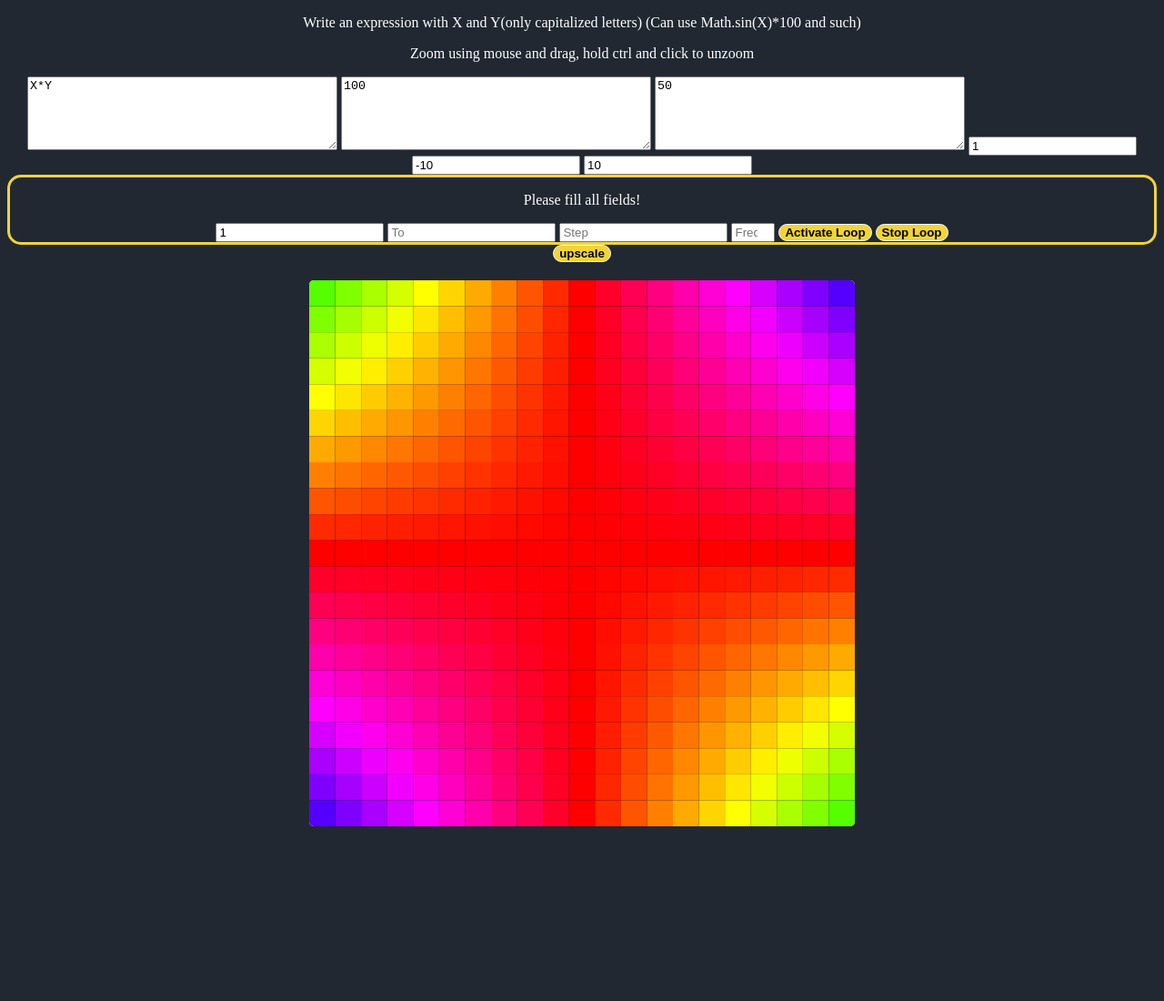
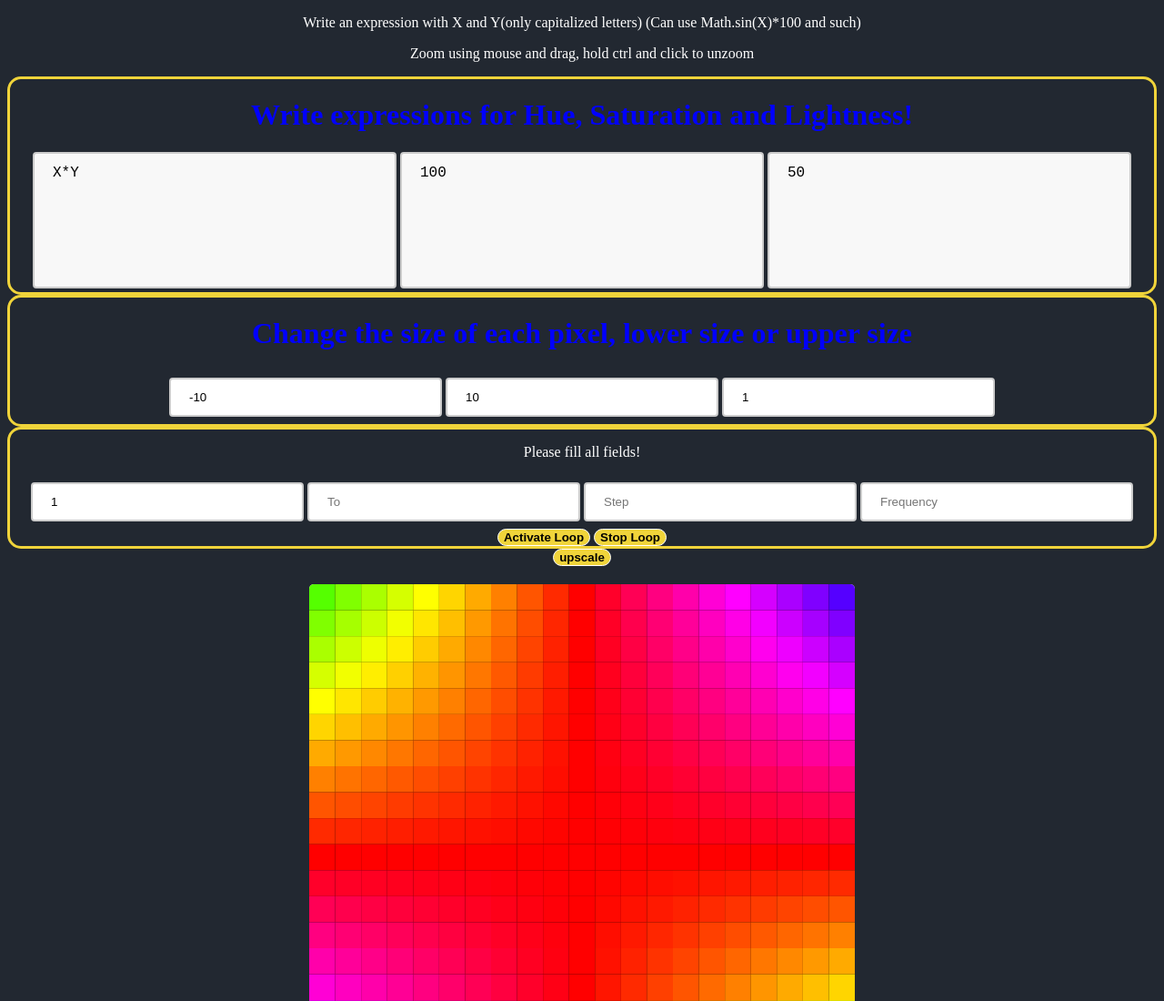
Before and after one commit to Osterie/graphical, a plain HTML site: page color_function/index.html in a window 1280 px wide. Shown: the top 1100 px of the page at 91% size. Before the commit the page ends 940 px from the top, so only its background shows below. Drawn offline with nearby package versions, Linux system fonts and the light colour scheme.

Commit message:
Changed html and css

```diff
--- a/color_function/index.html
+++ b/color_function/index.html
@@ -11,21 +11,27 @@
 
 <body>
 
+	<!-- Remove center! -->
 	<center>
 		<p> Write an expression with X and Y(only capitalized letters) (Can use Math.sin(X)*100 and such)</p>
 		<p> Zoom using mouse and drag, hold ctrl and click to unzoom</p>
 
 		<!-- <button id='reset'> Reset Configs(NA)</button> -->
-		<textarea id='hue_expression' placeholder="Hue" cols="40" rows="5">X*Y</textarea>
-		<textarea id='saturation_expression' placeholder="Saturation" cols="40" rows="5">100</textarea>
-		<textarea id='lightness_expression' placeholder="Lightness" cols="40" rows="5">50</textarea>
+		<div id ='color_components'>
+			<h1> Write expressions for Hue, Saturation and Lightness!</h1>
+			<textarea id='hue_expression' placeholder="Hue" cols="40" rows="5">X*Y</textarea>
+			<textarea id='saturation_expression' placeholder="Saturation" cols="40" rows="5">100</textarea>
+			<textarea id='lightness_expression' placeholder="Lightness" cols="40" rows="5">50</textarea>
+		</div>
 
-		<input id='pixel_ratio' type="number" placeholder="Pixel Ratio" value="1" min="0.1" step="0.1">
-		<input id='size_lower' type='number' placeholder="Size Lower" value='-10'>
-		<input id='size_upper' type='number' placeholder="Size Upper" value='10' oninput="this.value = ~~(this.value);">
+		<div id ='size_manipulation'>
+			<h1> Change the size of each pixel, lower size or upper size </h1>
+			<input id='size_lower' type='number' placeholder="Size Lower" value='-10'>
+			<input id='size_upper' type='number' placeholder="Size Upper" value='10' oninput="this.value = ~~(this.value);">
+			<input id='pixel_ratio' type="number" placeholder="Pixel Ratio" value="1" min="0.1" step="0.1">
+		</div>
 
 		<div id = "variable_container">
-
 			<!-- <input id = 'custom_variable_name' type="text" placeholder="Variable Name"> -->
 			<p> Please fill all fields!</p>
 			<p id = 'custom_variable_name'></p>
@@ -36,7 +42,6 @@
 			<input id = 'custom_variable_frequency' type="number" placeholder="Frequency" max="5" min="0">
 			<button id = 'custom_variable_activate'> Activate Loop </button>
 			<button id = 'custom_variable_stop'> Stop Loop </button>
-
 		</div>
 
 		<button id='upscale'> upscale </button>
--- a/color_function/script.js
+++ b/color_function/script.js
@@ -129,8 +129,8 @@ function handle_canvas_event_zoom(event) {
         resizing_img.src = canvas.toDataURL();
       }
 
-      // initial_cursor_position = [];
-      // current_cursor_position = [];
+      initial_cursor_position = [];
+      current_cursor_position = [];
       break;
 
     default:
@@ -227,7 +227,6 @@ function custom_variable_handler(){
 //!TODO: quality mode and fast mode, ise ctx.drawimage method for fast and redraw every pixel every time for fast mode.
 //TODO: save settings in localstorage
 
-//TODO: Create option to make a variable that changes every second f.eks. goes from 1 to 10 then 10 to 1, call it n and then n can be used in the color chooser
 
 //TODO: when changing size, the direction of which the new image is drawn in is wrong..
 //TODO: Add more color models, i.e rgb and such
@@ -250,3 +249,4 @@ function custom_variable_handler(){
 //* make it possible to zoom in on inzoomed image.
 //* made zooming more general
 //* made functions into methods
+//* created option to make a variable that changes every second f.eks. goes from 1 to 10 then 10 to 1, call it n and then n can be used in the color chooser
--- a/color_function/style.css
+++ b/color_function/style.css
@@ -19,7 +19,6 @@ div
 	cursor: crosshair;
 	border: solid 0px orange;
 	border-radius: 5px;
-	/* image-rendering: pixelated; */
 }
 
 #canvas :last-child
@@ -34,9 +33,6 @@ div
 	border: solid 2px orange;
 	border-radius: 5px;
 }
-
-
-/* Just changing styles */
 
 button
 {
@@ -60,3 +56,34 @@ button:hover
 	transform: scale(0.8);
 	background-color: red;
 }
+
+
+input {
+	width: 300px;
+	padding: 12px 20px;
+	margin: 8px 0;
+	box-sizing: border-box;
+	border: 2px solid #ccc;
+	border-radius: 4px;
+  }
+
+input:focus {
+	border: 2px solid #555;
+  }
+
+textarea {
+	width: 400px;
+	height: 150px;
+	padding: 12px 20px;
+	box-sizing: border-box;
+	border: 2px solid #ccc;
+	border-radius: 4px;
+	background-color: #f8f8f8;
+	font-size: 16px;
+	resize: none;
+}
+
+textarea:focus {
+	border: 2px solid #555;
+	background-color: #fff;
+}
```
